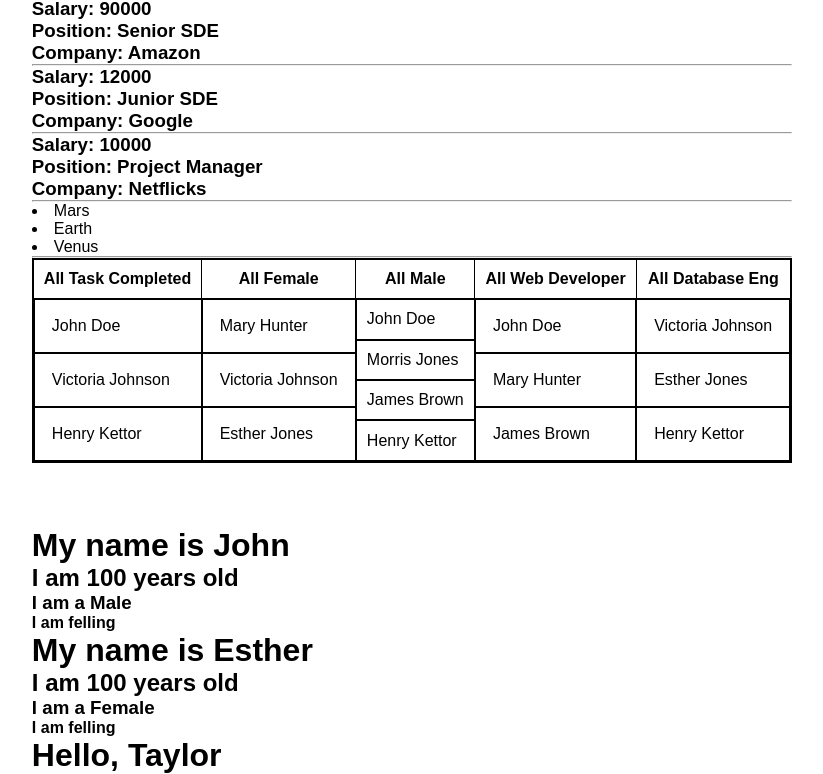
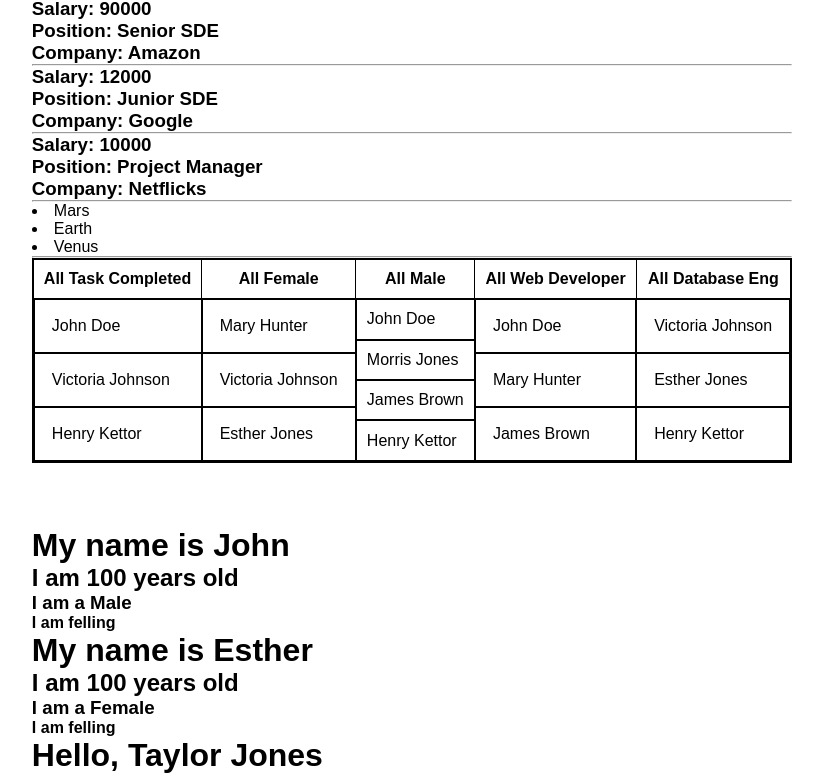
Before and after one commit to nimely111/React-Coding-snippet, a React (Vite) app: page / in a window 1280 px wide. Shown: the part 360-1134 px from the top of the page, without its empty margins (228-1051 px from the left). Built offline with nearby package versions, Linux system fonts and the light colour scheme.

Commit message:
reusabel the last name prop

```diff
--- a/Components/Classes/Greetings.jsx
+++ b/Components/Classes/Greetings.jsx
@@ -1,7 +1,7 @@
 import React, { Component } from 'react'
 class Greetings extends Component{
     render(props){
-        return <h1>Hello, { this.props.first_name }</h1>
+        return <h1>Hello, { this.props.first_name } {this.props.last_name}</h1>
     }
 }
 export default Greetings;
```
